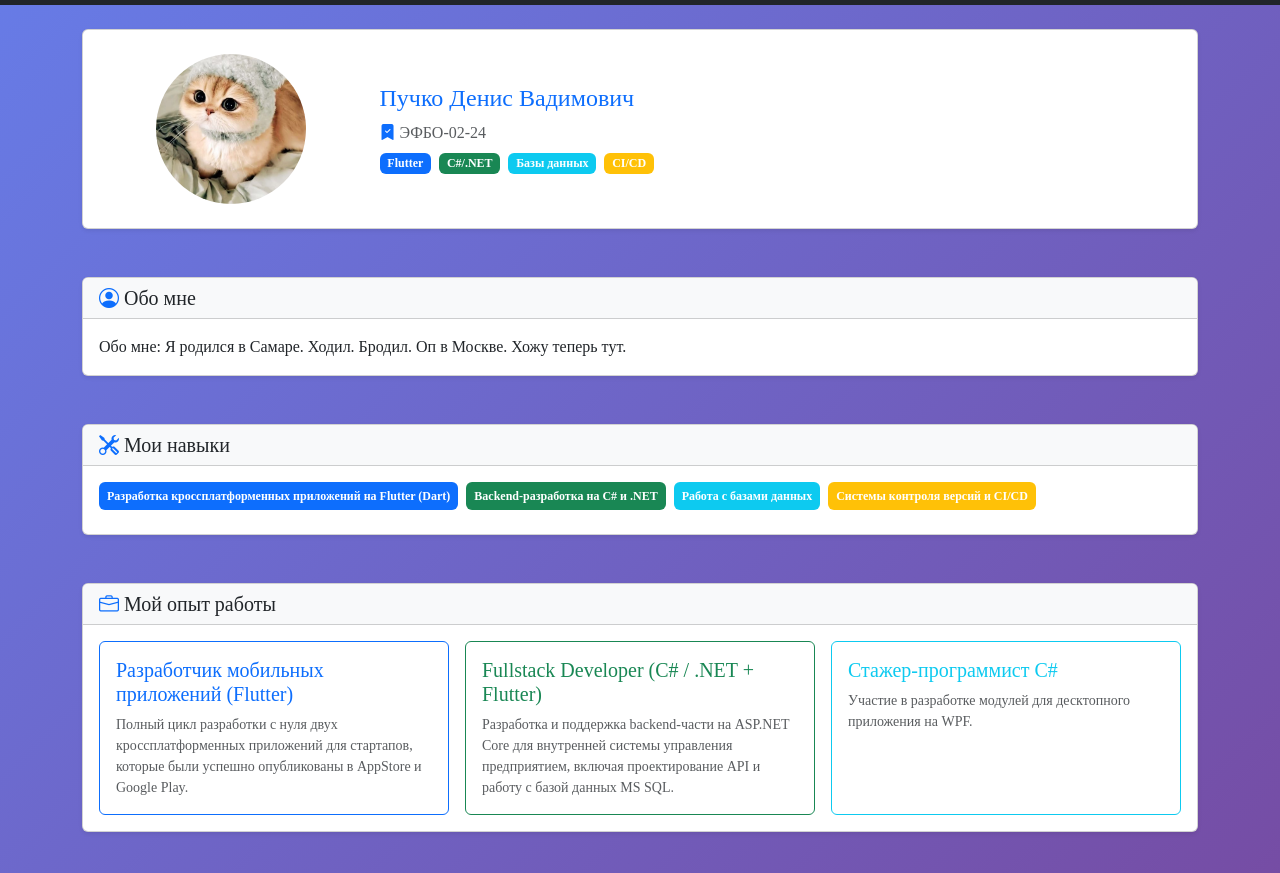
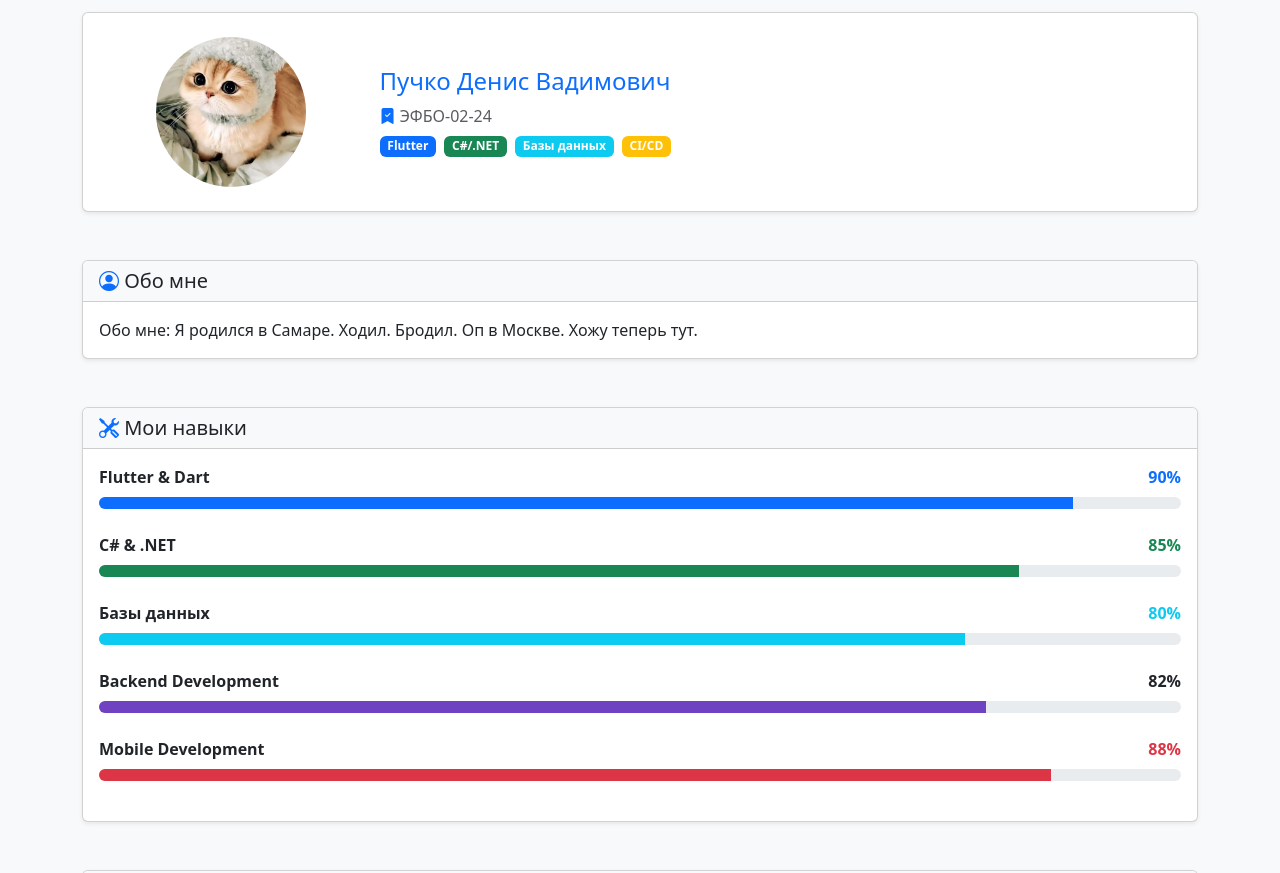
Before and after one commit to nemolucky/frontend-and-backend-practice, a plain HTML site: page index.html in a window 1280 px wide. Shown: the part 131-1004 px from the top of the page. Drawn offline with nearby package versions, Linux system fonts and the light colour scheme.

Commit message:
feat: Practice 12 update

```diff
--- a/index.html
+++ b/index.html
@@ -6,26 +6,7 @@
     <title>Семестровая работа</title>
     <link href="https://cdn.jsdelivr.net/npm/bootstrap@5.3.2/dist/css/bootstrap.min.css" rel="stylesheet">
     <link rel="stylesheet" href="https://cdn.jsdelivr.net/npm/bootstrap-icons@1.11.1/font/bootstrap-icons.css">
-    <link rel="stylesheet" href="style/styles.css" />
     <script src="js/theme.js"></script>
-    <style>
-        /* Дополнительные стили для адаптивных бейджей */
-        .skill-badge {
-            display: inline-block;
-            white-space: normal;
-            word-wrap: break-word;
-            text-align: center;
-            margin-bottom: 0.5rem;
-        }
-
-        /* Для очень маленьких экранов */
-        @media (max-width: 576px) {
-            .skill-badge {
-                font-size: 0.875rem;
-                padding: 0.5rem 0.75rem;
-            }
-        }
-    </style>
 </head>
 <body class="bg-light">
     <div class="container-fluid p-0">
@@ -41,7 +22,6 @@
                 </div>
             </div>
         </header>
-
         <nav class="navbar navbar-expand-lg navbar-dark bg-dark">
             <div class="container">
                 <button class="navbar-toggler" type="button" data-bs-toggle="collapse" data-bs-target="#navbarNav">
@@ -68,7 +48,6 @@
                 </div>
             </div>
         </nav>
-
         <main class="container my-4">
             <section class="mb-5">
                 <div class="card shadow-sm">
@@ -95,7 +74,6 @@
                     </div>
                 </div>
             </section>
-
             <section class="mb-5">
                 <div class="card shadow-sm">
                     <div class="card-header bg-light">
@@ -111,7 +89,6 @@
                     </div>
                 </div>
             </section>
-
             <section class="mb-5">
                 <div class="card shadow-sm">
                     <div class="card-header bg-light">
@@ -121,11 +98,65 @@
                         </h3>
                     </div>
                     <div class="card-body">
-                        <div class="d-flex flex-wrap gap-2">
-                            <span class="badge bg-primary p-2 skill-badge">Разработка кроссплатформенных приложений на Flutter (Dart)</span>
-                            <span class="badge bg-success p-2 skill-badge">Backend-разработка на C# и .NET</span>
-                            <span class="badge bg-info p-2 skill-badge">Работа с базами данных</span>
-                            <span class="badge bg-warning p-2 skill-badge">Системы контроля версий и CI/CD</span>
+                        <div class="mb-4">
+                            <div class="d-flex justify-content-between align-items-center mb-2">
+                                <span class="fw-semibold text-dark">
+                                    Flutter & Dart
+                                </span>
+                                <span class="fw-semibold text-primary">90%</span>
+                            </div>
+                            <div class="progress" style="height: 12px;">
+                                <div class="progress-bar bg-primary" role="progressbar" style="width: 90%"
+                                     aria-valuenow="90" aria-valuemin="0" aria-valuemax="100"></div>
+                            </div>
+                        </div>
+                        <div class="mb-4">
+                            <div class="d-flex justify-content-between align-items-center mb-2">
+                                <span class="fw-semibold text-dark">
+                                    C# & .NET
+                                </span>
+                                <span class="fw-semibold text-success">85%</span>
+                            </div>
+                            <div class="progress" style="height: 12px;">
+                                <div class="progress-bar bg-success" role="progressbar" style="width: 85%"
+                                     aria-valuenow="85" aria-valuemin="0" aria-valuemax="100"></div>
+                            </div>
+                        </div>
+                        <div class="mb-4">
+                            <div class="d-flex justify-content-between align-items-center mb-2">
+                                <span class="fw-semibold text-dark">
+                                    Базы данных
+                                </span>
+                                <span class="fw-semibold text-info">80%</span>
+                            </div>
+                            <div class="progress" style="height: 12px;">
+                                <div class="progress-bar bg-info" role="progressbar" style="width: 80%"
+                                     aria-valuenow="80" aria-valuemin="0" aria-valuemax="100"></div>
+                            </div>
+                        </div>
+                        <div class="mb-4">
+                            <div class="d-flex justify-content-between align-items-center mb-2">
+                                <span class="fw-semibold text-dark">
+                                    Backend Development
+                                </span>
+                                <span class="fw-semibold text-purple">82%</span>
+                            </div>
+                            <div class="progress" style="height: 12px;">
+                                <div class="progress-bar" role="progressbar" style="width: 82%; background-color: #6f42c1;"
+                                     aria-valuenow="82" aria-valuemin="0" aria-valuemax="100"></div>
+                            </div>
+                        </div>
+                        <div class="mb-4">
+                            <div class="d-flex justify-content-between align-items-center mb-2">
+                                <span class="fw-semibold text-dark">
+                                    Mobile Development
+                                </span>
+                                <span class="fw-semibold text-danger">88%</span>
+                            </div>
+                            <div class="progress" style="height: 12px;">
+                                <div class="progress-bar bg-danger" role="progressbar" style="width: 88%"
+                                     aria-valuenow="88" aria-valuemin="0" aria-valuemax="100"></div>
+                            </div>
                         </div>
                     </div>
                 </div>
@@ -151,6 +182,7 @@
                                     </div>
                                 </div>
                             </div>
+
                             <div class="col-md-4">
                                 <div class="card h-100 border-success">
                                     <div class="card-body">
@@ -161,6 +193,7 @@
                                     </div>
                                 </div>
                             </div>
+
                             <div class="col-md-4">
                                 <div class="card h-100 border-info">
                                     <div class="card-body">
@@ -176,7 +209,6 @@
                 </div>
             </section>
         </main>
-
         <footer class="bg-dark text-white py-4 mt-5">
             <div class="container">
                 <div class="row align-items-center">
```
Also changed, not shown: index_v1.html (+1 -1 lines), pages/contacts.html (+7 -1 lines).
